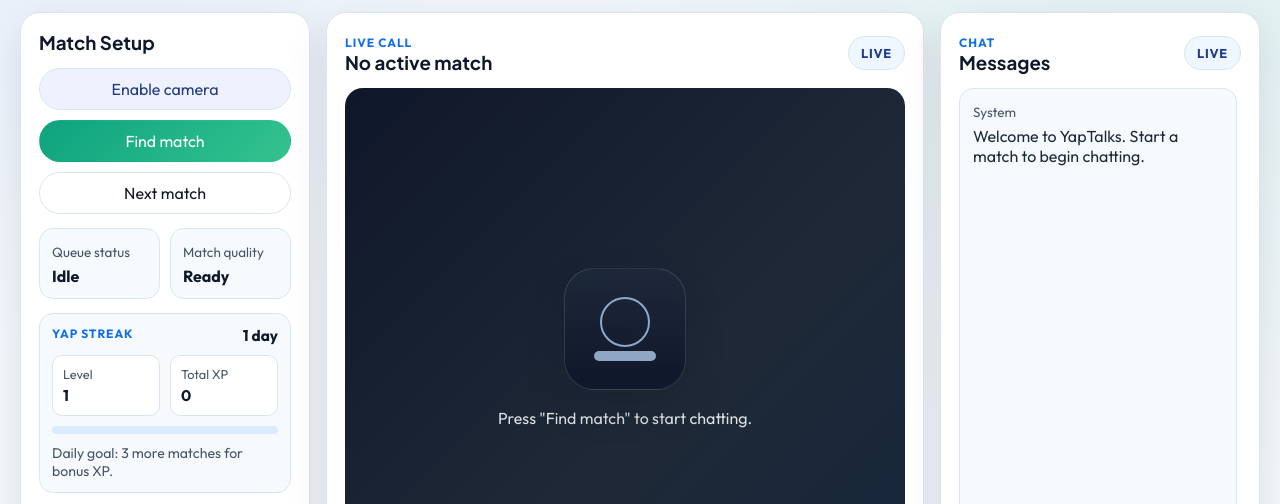
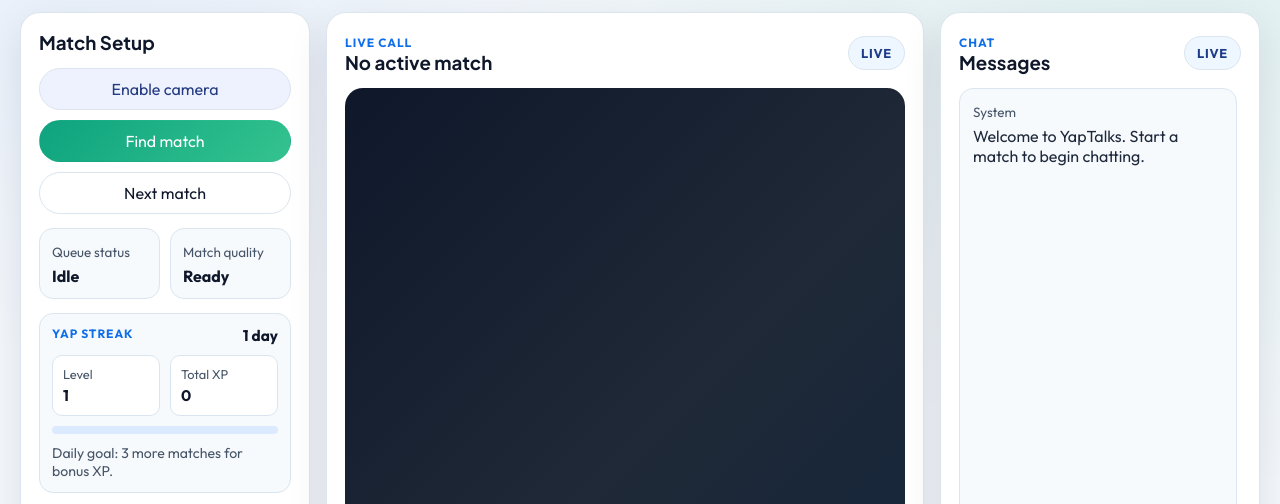
Before and after one commit to Vscoderyash/YapTalks, a website with bundled scripts: page index.html in a window 1280 px wide. Shown: the part 417-921 px from the top of the page. Built offline with nearby package versions, Linux system fonts and the light colour scheme.

Commit message:
Remove centered video placeholder overlay

```diff
--- a/index.html
+++ b/index.html
@@ -237,7 +237,6 @@
               <div class="remote-stage">
                 <video id="remoteVideo" autoplay playsinline></video>
                 <div class="remote-overlay" id="remoteOverlay">
-                  <div class="remote-orb" aria-hidden="true"></div>
                   <p id="matchDescription">Press "Find match" to start chatting.</p>
                 </div>
               </div>
--- a/styles.css
+++ b/styles.css
@@ -591,54 +591,22 @@ h3 {
 
 .remote-overlay {
   position: absolute;
-  inset: 0;
-  display: grid;
-  align-content: center;
-  justify-items: center;
-  gap: 18px;
-  text-align: center;
+  left: 18px;
+  right: 18px;
+  bottom: 18px;
+  display: flex;
+  justify-content: flex-start;
   color: #fff;
-  padding: 24px;
+  pointer-events: none;
 }
 
 .remote-overlay p {
-  max-width: 340px;
+  max-width: 360px;
   margin: 0;
+  padding: 10px 14px;
+  border-radius: 999px;
+  background: rgba(15, 23, 42, 0.72);
   color: rgba(255, 255, 255, 0.86);
-}
-
-.remote-orb {
-  position: relative;
-  width: 122px;
-  height: 122px;
-  border-radius: 30px;
-  background: linear-gradient(180deg, rgba(30, 41, 59, 0.84), rgba(15, 23, 42, 0.96));
-  border: 1px solid rgba(226, 232, 240, 0.14);
-  box-shadow: 0 18px 36px rgba(15, 23, 42, 0.24);
-}
-
-.remote-orb::before,
-.remote-orb::after {
-  content: "";
-  position: absolute;
-  left: 50%;
-  transform: translateX(-50%);
-}
-
-.remote-orb::before {
-  top: 28px;
-  width: 46px;
-  height: 46px;
-  border-radius: 50%;
-  border: 2px solid rgba(191, 219, 254, 0.72);
-}
-
-.remote-orb::after {
-  top: 82px;
-  width: 62px;
-  height: 10px;
-  border-radius: 999px;
-  background: rgba(191, 219, 254, 0.72);
 }
 
 .local-stage {
```
